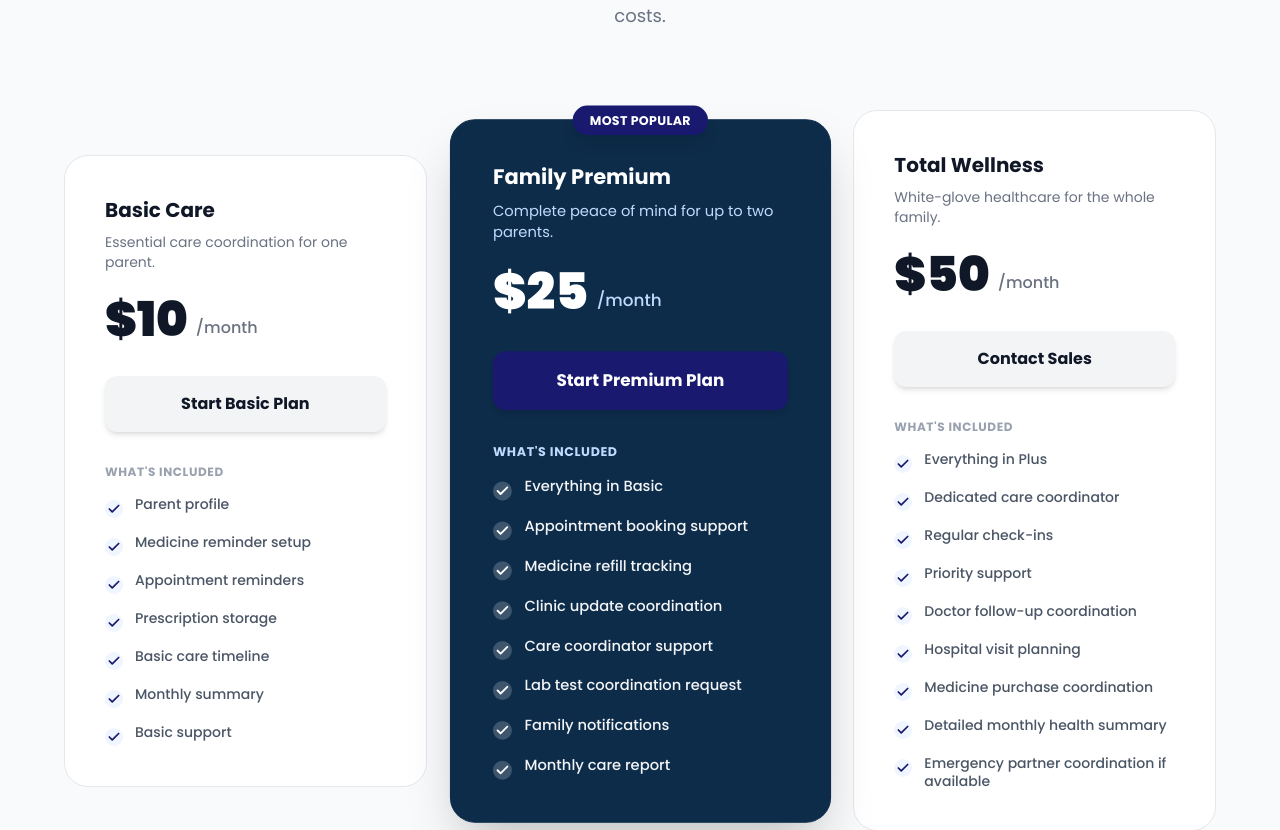
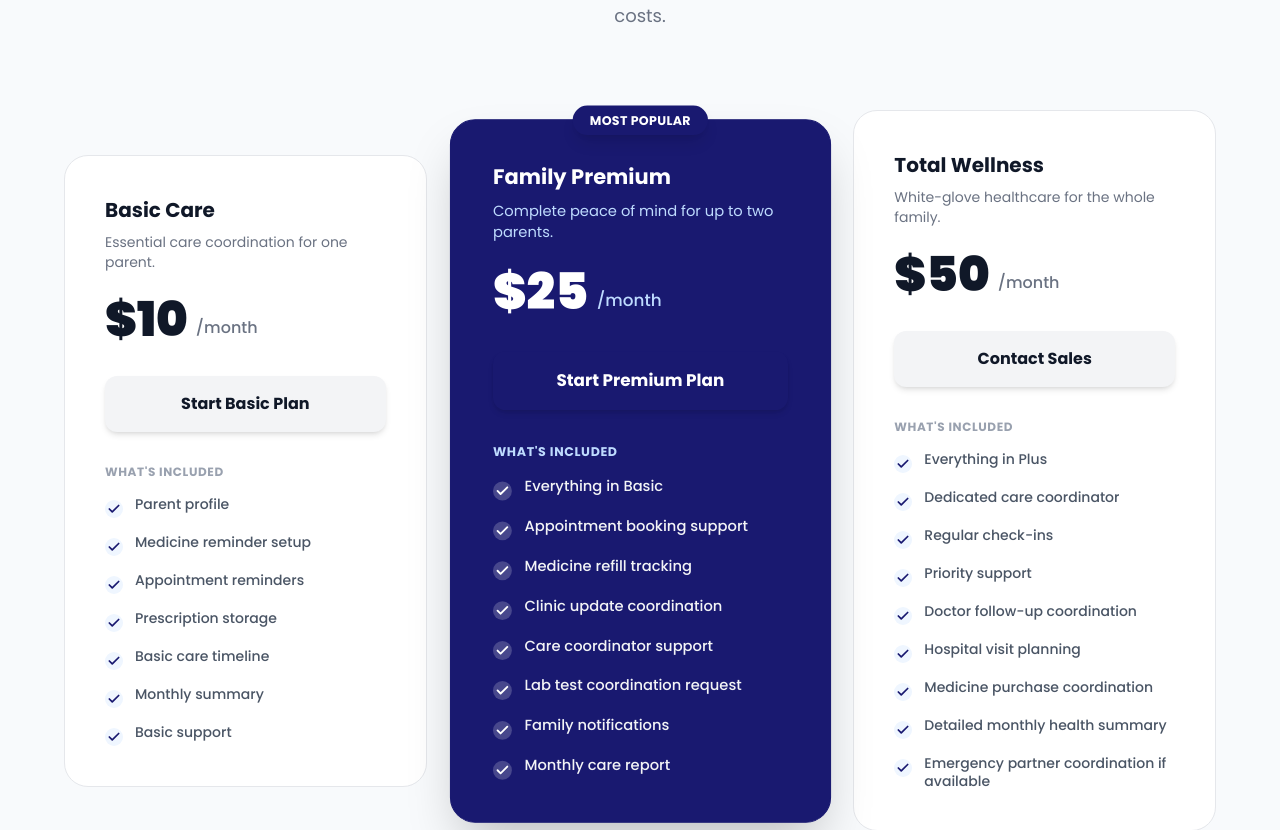
Before and after one commit to Aashutoshkashyap/evara-care, a Next.js app: page / in a window 1280 px wide. Shown: the part 3131-3961 px from the top of the page. Built offline with nearby package versions, Linux system fonts and the light colour scheme.

Commit message:
Unify all color variants to #191970

```diff
--- a/src/app/globals.css
+++ b/src/app/globals.css
@@ -2,9 +2,9 @@
 
 @theme {
   --color-primary: #191970;
-  --color-primary-light: #2c2c8f;
-  --color-primary-dark: #0a0a40;
-  --color-primary-deep: #050520;
+  --color-primary-light: #191970;
+  --color-primary-dark: #191970;
+  --color-primary-deep: #191970;
 
   --color-secondary: #f97316;
   --color-secondary-light: #fb923c;
--- a/src/components/BeautifySection.tsx
+++ b/src/components/BeautifySection.tsx
@@ -10,7 +10,7 @@ export default function BeautifySection() {
           <p className="text-gray-600 text-[15px] leading-relaxed mb-8 max-w-[400px]">
             Working abroad means you can&apos;t always be there in person. Avoracare is a dedicated family care coordination system. We bridge the gap by managing doctor appointments, delivering medicines, facilitating lab tests, and providing emergency support locally.
           </p>
-          <button className="bg-[#191970] hover:bg-[#0a0a40] text-white px-10 py-4 rounded-full font-bold tracking-wider text-sm transition-colors shadow-lg">
+          <button className="bg-[#191970] hover:bg-[#191970] text-white px-10 py-4 rounded-full font-bold tracking-wider text-sm transition-colors shadow-lg">
             LEARN MORE
           </button>
         </div>
--- a/src/components/ContactForm.tsx
+++ b/src/components/ContactForm.tsx
@@ -30,7 +30,7 @@ export default function ContactForm() {
               <textarea id="message" rows={4} placeholder="Tell us about your family's healthcare needs..." className="px-4 py-3 rounded-xl border border-gray-300 focus:outline-none focus:ring-2 focus:ring-[#191970] transition-all resize-none"></textarea>
             </div>
             <div className="md:col-span-2 mt-4">
-              <button type="button" className="w-full bg-[#191970] hover:bg-[#0a0a40] text-white font-bold text-lg py-4 rounded-xl transition-colors shadow-md">
+              <button type="button" className="w-full bg-[#191970] hover:bg-[#191970] text-white font-bold text-lg py-4 rounded-xl transition-colors shadow-md">
                 Send Message
               </button>
             </div>
--- a/src/components/Footer.tsx
+++ b/src/components/Footer.tsx
@@ -2,7 +2,7 @@ import Link from "next/link";
 
 export default function Footer() {
   return (
-    <footer className="bg-[#0d2c4a] text-white pt-24 pb-12 w-full mt-auto relative overflow-hidden">
+    <footer className="bg-[#191970] text-white pt-24 pb-12 w-full mt-auto relative overflow-hidden">
       {/* Decorative background element */}
       <div className="absolute top-0 right-0 w-[600px] h-[600px] bg-[#191970]/20 rounded-full blur-3xl -translate-y-1/2 translate-x-1/3 pointer-events-none"></div>
 
--- a/src/components/Hero.tsx
+++ b/src/components/Hero.tsx
@@ -23,7 +23,7 @@ export default function Hero() {
           <p className="text-gray-600 text-[15px] leading-relaxed mb-8">
             Coordinate your parents&apos; healthcare from anywhere in the world. We handle the local doctor visits, pharmacy deliveries, and emergencies — so you can have peace of mind.
           </p>
-          <button className="bg-[#191970] hover:bg-[#0a0a40] text-white px-10 py-4 rounded-full font-bold transition-colors shadow-lg">
+          <button className="bg-[#191970] hover:bg-[#191970] text-white px-10 py-4 rounded-full font-bold transition-colors shadow-lg">
             START CARING TODAY
           </button>
         </div>
--- a/src/components/Navbar.tsx
+++ b/src/components/Navbar.tsx
@@ -24,7 +24,7 @@ export default function Navbar() {
           <button className="hidden md:block border border-gray-200 text-gray-700 px-5 py-2 rounded-full font-semibold text-sm hover:bg-gray-50 transition-colors">
             Log In
           </button>
-          <button className="bg-[#191970] hover:bg-[#0a0a40] text-white px-5 py-2 rounded-full font-bold text-sm transition-colors shadow-sm">
+          <button className="bg-[#191970] hover:bg-[#191970] text-white px-5 py-2 rounded-full font-bold text-sm transition-colors shadow-sm">
             Get Started
           </button>
         </div>
--- a/src/components/PricingSection.tsx
+++ b/src/components/PricingSection.tsx
@@ -37,7 +37,7 @@ export default function PricingSection() {
       ],
       ctaText: "Start Premium Plan",
       isPopular: true,
-      color: "bg-[#0d2c4a] text-white border-[#0d2c4a] transform scale-105 shadow-2xl z-10 relative",
+      color: "bg-[#191970] text-white border-[#191970] transform scale-105 shadow-2xl z-10 relative",
     },
     {
       name: "Total Wellness",
@@ -96,7 +96,7 @@ export default function PricingSection() {
                 <span className={`text-base font-medium mb-1 ${plan.isPopular ? 'text-blue-200' : 'text-gray-500'}`}>{plan.period}</span>
               </div>
 
-              <button className={`w-full py-4 rounded-xl font-bold text-base transition-all duration-300 shadow-md hover:shadow-lg mb-8 ${plan.isPopular ? 'bg-[#191970] text-white hover:bg-[#0a0a40]' : 'bg-gray-100 text-gray-900 hover:bg-gray-200'}`}>
+              <button className={`w-full py-4 rounded-xl font-bold text-base transition-all duration-300 shadow-md hover:shadow-lg mb-8 ${plan.isPopular ? 'bg-[#191970] text-white hover:bg-[#191970]' : 'bg-gray-100 text-gray-900 hover:bg-gray-200'}`}>
                 {plan.ctaText}
               </button>
 
--- a/src/components/PromoSection.tsx
+++ b/src/components/PromoSection.tsx
@@ -20,7 +20,7 @@ export default function PromoSection() {
             OFFER ENDS IN 1 DAY
           </h2>
 
-          <button className="bg-[#191970] hover:bg-[#0a0a40] text-white px-8 py-4 flex items-center gap-2 font-bold transition-colors text-sm rounded shadow-xl">
+          <button className="bg-[#191970] hover:bg-[#191970] text-white px-8 py-4 flex items-center gap-2 font-bold transition-colors text-sm rounded shadow-xl">
             Book Now <ArrowRight size={18} />
           </button>
 
```
